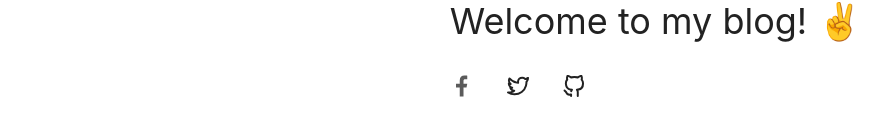
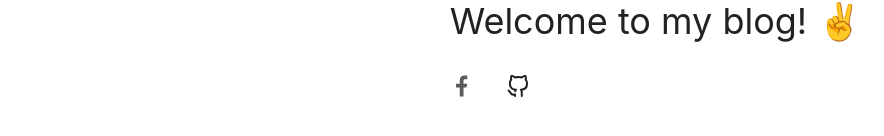
Before and after one commit to TatTran22/blinkk-blog, a Next.js app: page / in a window 1280 px wide. Shown: the part 402-538 px from the top of the page, without its empty margins (40-924 px from the left). Built offline with nearby package versions, Linux system fonts and the light colour scheme.

Commit message:
remove Twitter link

```diff
--- a/src/components/SocialList.tsx
+++ b/src/components/SocialList.tsx
@@ -15,14 +15,14 @@ export function SocialList({}) {
       >
         <Facebook width={24} height={24} fill={'#222'} />
       </a>
-      <a
+      {/* <a
         title='Twitter'
         href={`https://twitter.com/${config.twitter_account}`}
         target='_blank'
         rel='noopener'
       >
         <Twitter width={24} height={24} fill={'#222'} />
-      </a>
+      </a> */}
       <a
         title='GitHub'
         href={`https://github.com/${config.github_account}`}
```
